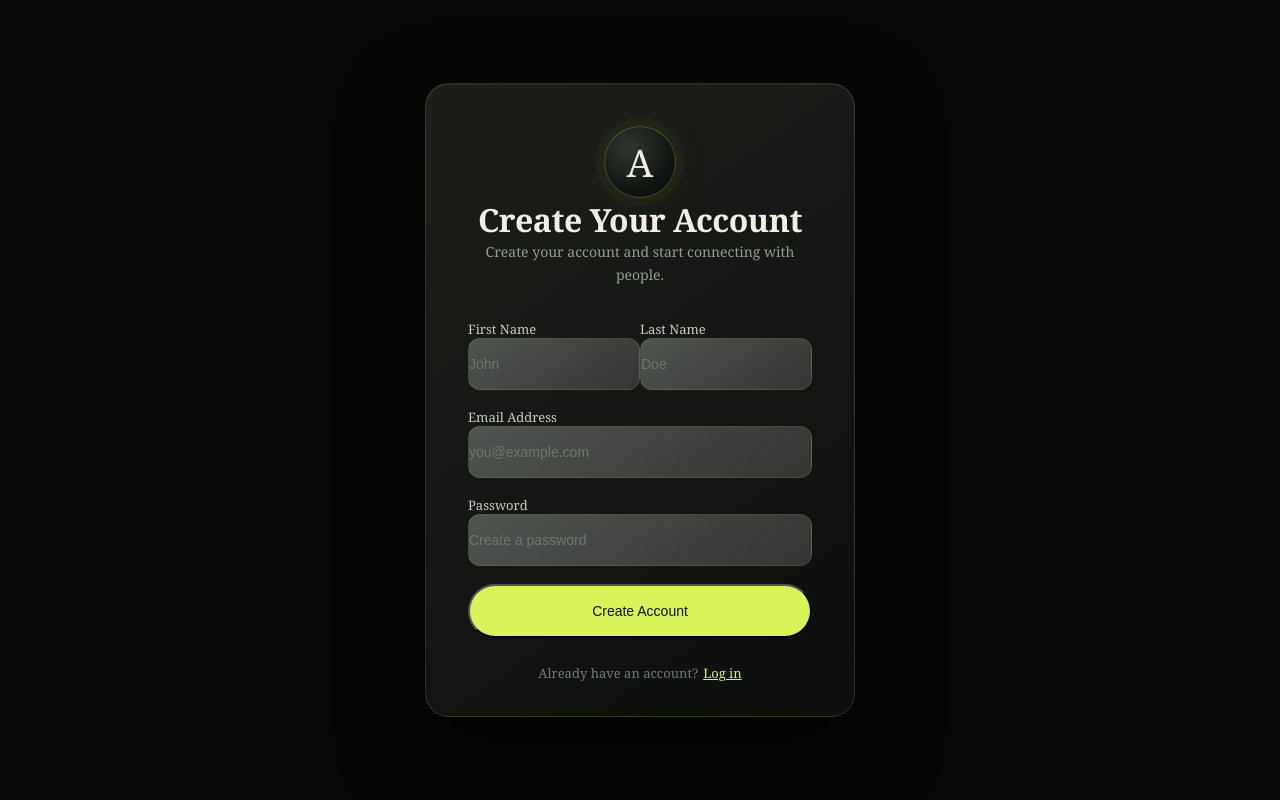
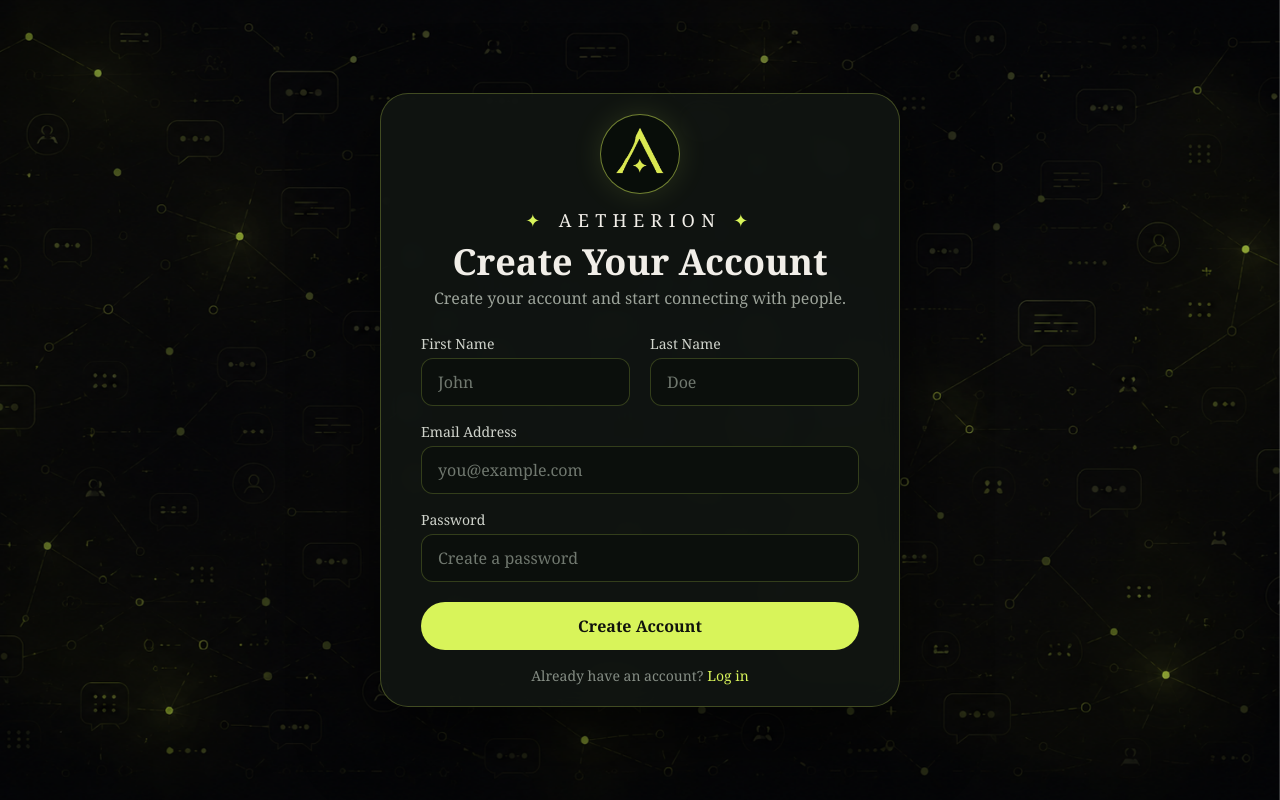
Before and after one commit to PrithwishDas101/Aetherion, a React (Vite) app in the folder client/: page /signup in a window 1280 px wide. Built offline with nearby package versions, Linux system fonts and the light colour scheme.

Commit message:
feat: add signup page UI

```diff
--- a/client/package.json
+++ b/client/package.json
@@ -10,7 +10,6 @@
     "preview": "vite preview"
   },
   "dependencies": {
-    "@tailwindcss/vite": "^4.3.3",
     "axios": "^1.18.1",
     "react": "^19.2.7",
     "react-dom": "^19.2.7",
@@ -18,7 +17,6 @@
     "react-icons": "^5.7.0",
     "react-router-dom": "^7.18.1",
     "socket.io-client": "^4.8.3",
-    "tailwindcss": "^4.3.3",
     "zustand": "^5.0.14"
   },
   "devDependencies": {
@@ -26,10 +24,13 @@
     "@types/react": "^19.2.17",
     "@types/react-dom": "^19.2.3",
     "@vitejs/plugin-react": "^6.0.3",
+    "autoprefixer": "^10.5.4",
     "eslint": "^10.6.0",
     "eslint-plugin-react-hooks": "^7.1.1",
     "eslint-plugin-react-refresh": "^0.5.3",
     "globals": "^17.7.0",
+    "postcss": "^8.5.23",
+    "tailwindcss": "^3.4.17",
     "vite": "^8.1.1"
   }
 }
--- /dev/null
+++ b/client/postcss.config.js
@@ -0,0 +1,6 @@
+export default {
+    plugins: {
+        tailwindcss: {},
+        autoprefixer: {},
+    },
+};
--- a/client/src/index.css
+++ b/client/src/index.css
@@ -1,3 +1,5 @@
+@tailwind base;
+@tailwind components;
 @tailwind utilities;
 
 * {
@@ -11,7 +13,6 @@ body,
 #root {
     min-height: 100%;
     width: 100%;
-    background: #050606;
 }
 
 body {
--- a/client/src/pages/Signup.jsx
+++ b/client/src/pages/Signup.jsx
@@ -1,53 +1,67 @@
-import { useState } from "react";
+import React from "react";
 import { Link } from "react-router-dom";
 
-const Signup = () => {
-    const [user, setUser] = useState({
-        firstName: "",
-        lastName: "",
+function Signup() {
+    const [user, setUser] = React.useState({
+        firstname: "",
+        lastname: "",
         email: "",
         password: "",
     });
 
-    const onFormSubmit = (event) => {
+    function onFormSubmit(event) {
         event.preventDefault();
-
         console.log(user);
-    };
+    }
 
     return (
-        <main className="relative flex min-h-screen w-full items-center justify-center overflow-y-auto bg-[#050606] px-5 py-10">
+        <div className="relative min-h-screen w-full overflow-hidden">
 
-            {/* Background */}
+            {/* Background image */}
             <div
-                className="fixed inset-0 bg-cover bg-center bg-no-repeat"
+                className="fixed inset-0 -z-20 bg-cover bg-center bg-no-repeat"
                 style={{
-                    backgroundImage:
-                        "url('/images/background-aetherion.png')",
+                    backgroundImage: "url('/images/background-aetherion.png')",
                 }}
             />
 
-            {/* Background overlay */}
-            <div className="fixed inset-0 bg-[rgba(5,6,6,0.45)]" />
+            {/* Page layout */}
+            <div className="relative z-10 flex min-h-screen w-full items-center justify-center px-4 py-4">
 
-            {/* Signup card */}
-            <section className="relative z-10 w-full max-w-[430px] rounded-[24px] border border-[#d8f45a]/[0.14] bg-[linear-gradient(145deg,rgba(32,36,29,0.86),rgba(13,15,14,0.94))] shadow-[0_30px_80px_rgba(0,0,0,0.65),inset_0_1px_0_rgba(255,255,255,0.05)] backdrop-blur-[20px]">
+                {/* Card */}
+                <div className="w-full max-w-[520px] rounded-[28px] border border-[#d8f45a]/25 bg-[#111612]/90 shadow-[0_25px_80px_rgba(0,0,0,0.65)] backdrop-blur-md">
 
                     {/* Card content */}
-                <div className="px-[42px] pb-[34px] pt-[42px]">
+                    <div className="px-10 pb-5 pt-5">
 
-                    {/* Brand */}
-                    <div className="mx-auto flex h-[72px] w-[72px] items-center justify-center rounded-full border border-[#d8f45a]/[0.24] bg-[radial-gradient(circle_at_35%_30%,#30382e,#101411_65%,#070908)] text-[38px] text-[#f1eee8] shadow-[0_0_0_8px_rgba(216,244,90,0.025),0_0_35px_rgba(216,244,90,0.08)]">
-                        A
+                        {/* Logo */}
+                        <div className="mx-auto flex h-20 w-20 items-center justify-center rounded-full border border-[#d8f45a]/50 bg-[#080d09] text-4xl text-[#d8f45a] shadow-[0_0_30px_rgba(216,244,90,0.12)]">
+                            <img
+                                src="/images/logo.png"
+                                alt="Aetherion logo"
+                                className="h-full w-full object-contain"
+                            />
+                        </div>
+                        {/* Aetherion */}
+                        <div className="mt-3 text-center text-lg tracking-[0.35em] text-[#f1eee8]">
+                            <span className="mr-3 text-[#d8f45a]">
+                                ✦
+                            </span>
+
+                            AETHERION
+
+                            <span className="ml-3 text-[#d8f45a]">
+                                ✦
+                            </span>
                         </div>
 
-                    {/* Header */}
-                    <div className="mt-6 text-center">
-                        <h1 className="text-[32px] font-medium tracking-[-0.5px] text-[#f1eee8]">
+                        {/* Heading */}
+                        <div className="mt-2 text-center">
+                            <h1 className="text-4xl font-semibold text-[#f1eee8]">
                                 Create Your Account
                             </h1>
 
-                        <p className="mt-3 text-[14px] leading-[1.6] text-[#969d94]">
+                            <p className="mt-1 text-base text-[#9ca39a]">
                                 Create your account and start connecting with people.
                             </p>
                         </div>
@@ -55,146 +69,144 @@ const Signup = () => {
                         {/* Form */}
                         <form
                             onSubmit={onFormSubmit}
-                        className="mt-[34px] flex flex-col gap-[18px]"
+                            className="mx-auto mt-6 max-w-[560px]"
                         >
 
-                        {/* First and last name */}
-                        <div className="grid grid-cols-2 gap-3">
+                            {/* First + Last Name */}
+                            <div className="grid grid-cols-2 gap-5">
 
-                            <div className="flex flex-col gap-2">
+                                <div>
                                     <label
-                                    htmlFor="firstName"
-                                    className="text-[13px] font-medium text-[#c7ccc3]"
+                                        htmlFor="firstname"
+                                        className="mb-1 block text-sm text-[#d0d4cc]"
                                     >
                                         First Name
                                     </label>
 
                                     <input
-                                    id="firstName"
-                                    name="firstName"
+                                        id="firstname"
                                         type="text"
                                         placeholder="John"
-                                    value={user.firstName}
-                                    onChange={(event) =>
+                                        value={user.firstname}
+                                        onChange={(e) =>
                                             setUser({
                                                 ...user,
-                                            firstName: event.target.value,
+                                                firstname: e.target.value,
                                             })
                                         }
-                                    required
-                                    className="h-[52px] w-full rounded-[12px] border border-[#d8f45a]/10 bg-[linear-gradient(145deg,rgba(31,36,30,0.78),rgba(17,20,18,0.86))] px-4 text-[14px] text-[#f1eee8] outline-none placeholder:text-[#6f776f] focus:border-[#d8f45a]/[0.55] focus:shadow-[0_0_0_3px_rgba(216,244,90,0.06),0_0_25px_rgba(216,244,90,0.05)]"
+                                        className="h-12 w-full rounded-xl border border-[#d8f45a]/20 bg-[#0b100c]/80 px-4 text-[#f1eee8] outline-none placeholder:text-[#70786f] focus:border-[#d8f45a]/60"
                                     />
                                 </div>
 
-                            <div className="flex flex-col gap-2">
+                                <div>
                                     <label
-                                    htmlFor="lastName"
-                                    className="text-[13px] font-medium text-[#c7ccc3]"
+                                        htmlFor="lastname"
+                                        className="mb-1 block text-sm text-[#d0d4cc]"
                                     >
                                         Last Name
                                     </label>
 
                                     <input
-                                    id="lastName"
-                                    name="lastName"
+                                        id="lastname"
                                         type="text"
                                         placeholder="Doe"
-                                    value={user.lastName}
-                                    onChange={(event) =>
+                                        value={user.lastname}
+                                        onChange={(e) =>
                                             setUser({
                                                 ...user,
-                                            lastName: event.target.value,
+                                                lastname: e.target.value,
                                             })
                                         }
-                                    required
-                                    className="h-[52px] w-full rounded-[12px] border border-[#d8f45a]/10 bg-[linear-gradient(145deg,rgba(31,36,30,0.78),rgba(17,20,18,0.86))] px-4 text-[14px] text-[#f1eee8] outline-none placeholder:text-[#6f776f] focus:border-[#d8f45a]/[0.55] focus:shadow-[0_0_0_3px_rgba(216,244,90,0.06),0_0_25px_rgba(216,244,90,0.05)]"
+                                        className="h-12 w-full rounded-xl border border-[#d8f45a]/20 bg-[#0b100c]/80 px-4 text-[#f1eee8] outline-none placeholder:text-[#70786f] focus:border-[#d8f45a]/60"
                                     />
                                 </div>
 
                             </div>
 
                             {/* Email */}
-                        <div className="flex flex-col gap-2">
+                            <div className="mt-4">
+
                                 <label
                                     htmlFor="email"
-                                className="text-[13px] font-medium text-[#c7ccc3]"
+                                    className="mb-1 block text-sm text-[#d0d4cc]"
                                 >
                                     Email Address
                                 </label>
 
                                 <input
                                     id="email"
-                                name="email"
                                     type="email"
                                     placeholder="you@example.com"
                                     value={user.email}
-                                onChange={(event) =>
+                                    onChange={(e) =>
                                         setUser({
                                             ...user,
-                                        email: event.target.value,
+                                            email: e.target.value,
                                         })
                                     }
-                                required
-                                className="h-[52px] w-full rounded-[12px] border border-[#d8f45a]/10 bg-[linear-gradient(145deg,rgba(31,36,30,0.78),rgba(17,20,18,0.86))] px-4 text-[14px] text-[#f1eee8] outline-none placeholder:text-[#6f776f] focus:border-[#d8f45a]/[0.55] focus:shadow-[0_0_0_3px_rgba(216,244,90,0.06),0_0_25px_rgba(216,244,90,0.05)]"
+                                    className="h-12 w-full rounded-xl border border-[#d8f45a]/20 bg-[#0b100c]/80 px-4 text-[#f1eee8] outline-none placeholder:text-[#70786f] focus:border-[#d8f45a]/60"
                                 />
+
                             </div>
 
                             {/* Password */}
-                        <div className="flex flex-col gap-2">
+                            <div className="mt-4">
+
                                 <label
                                     htmlFor="password"
-                                className="text-[13px] font-medium text-[#c7ccc3]"
+                                    className="mb-1 block text-sm text-[#d0d4cc]"
                                 >
                                     Password
                                 </label>
 
                                 <input
                                     id="password"
-                                name="password"
                                     type="password"
                                     placeholder="Create a password"
                                     value={user.password}
-                                onChange={(event) =>
+                                    onChange={(e) =>
                                         setUser({
                                             ...user,
-                                        password: event.target.value,
+                                            password: e.target.value,
                                         })
                                     }
-                                required
-                                className="h-[52px] w-full rounded-[12px] border border-[#d8f45a]/10 bg-[linear-gradient(145deg,rgba(31,36,30,0.78),rgba(17,20,18,0.86))] px-4 text-[14px] text-[#f1eee8] outline-none placeholder:text-[#6f776f] focus:border-[#d8f45a]/[0.55] focus:shadow-[0_0_0_3px_rgba(216,244,90,0.06),0_0_25px_rgba(216,244,90,0.05)]"
+                                    className="h-12 w-full rounded-xl border border-[#d8f45a]/20 bg-[#0b100c]/80 px-4 text-[#f1eee8] outline-none placeholder:text-[#70786f] focus:border-[#d8f45a]/60"
                                 />
+
                             </div>
 
-                        {/* Submit button */}
+                            {/* Button */}
                             <button
                                 type="submit"
-                            className="mt-1 h-[54px] w-full rounded-full bg-[#d8f45a] text-[14px] font-bold text-[#10120d] transition duration-200 hover:-translate-y-0.5 hover:bg-[#e2ff69] hover:shadow-[0_10px_30px_rgba(216,244,90,0.22)] active:translate-y-0 active:scale-[0.98]"
+                                className="mt-5 h-12 w-full rounded-full bg-[#d8f45a] text-base font-semibold text-[#10120d] transition hover:bg-[#e4ff6c] hover:shadow-[0_0_30px_rgba(216,244,90,0.25)]"
                             >
                                 Create Account
                             </button>
 
                         </form>
 
-                    {/* Login link */}
-                    <div className="mt-[26px] text-center text-[13px] text-[#737a75]">
-                        <span>
+                        {/* Login */}
+                        <div className="mt-4 text-center text-sm text-[#858d84]">
+
                             Already have an account?
-                        </span>
 
                             <Link
                                 to="/login"
-                            className="ml-[5px] text-[#d8f45a] transition hover:text-[#efff9a]"
+                                className="ml-1 text-[#d8f45a] hover:text-[#efff9a]"
                             >
                                 Log in
                             </Link>
+
                         </div>
 
                     </div>
 
-            </section>
+                </div>
 
-        </main>
+            </div>
+
+        </div>
     );
-};
+}
 
 export default Signup;
--- /dev/null
+++ b/client/tailwind.config.js
@@ -0,0 +1,11 @@
+/** @type {import('tailwindcss').Config} */
+export default {
+    content: [
+        "./index.html",
+        "./src/**/*.{js,ts,jsx,tsx}",
+    ],
+    theme: {
+        extend: {},
+    },
+    plugins: [],
+};
--- a/client/vite.config.js
+++ b/client/vite.config.js
@@ -1,10 +1,6 @@
 import { defineConfig } from "vite";
 import react from "@vitejs/plugin-react";
-import tailwindcss from "@tailwindcss/vite";
 
 export default defineConfig({
-    plugins: [
-        react(),
-        tailwindcss(),
-    ],
+    plugins: [react()],
 });
```
Also changed, not shown: client/src/main.jsx (+6 -7 lines), client/public/images/logo.png (added), 1 other file (tests, documents, lock files or other folders). Lines whose indentation alone changed are shown as unchanged.
